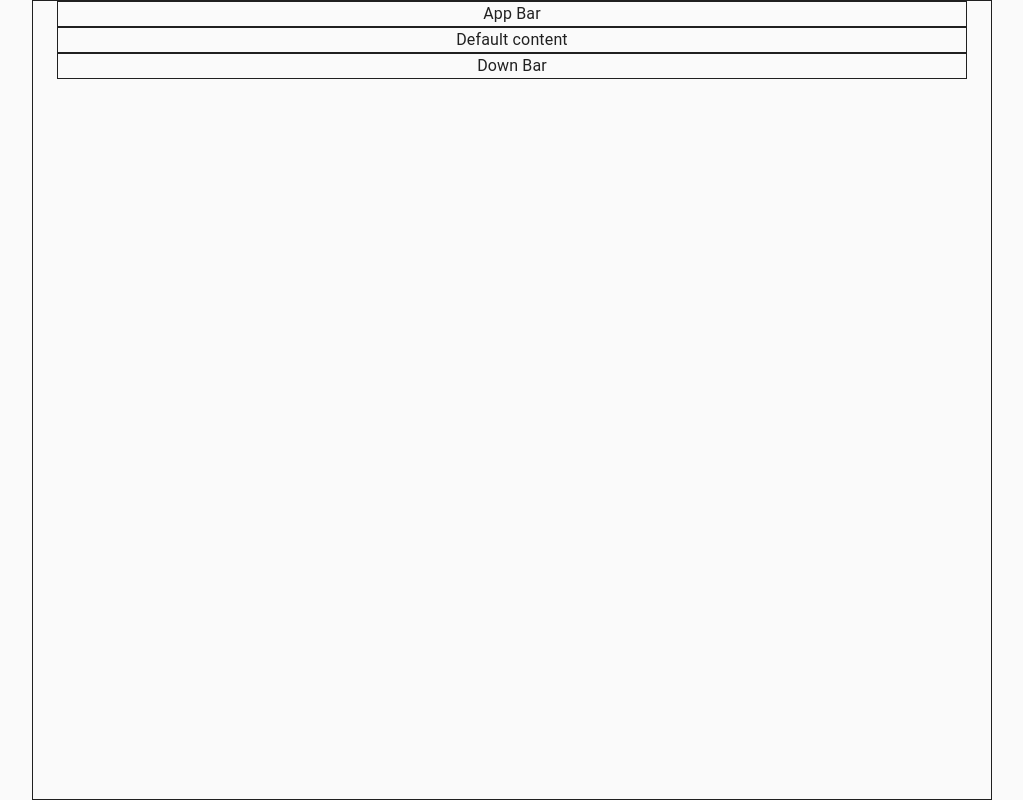
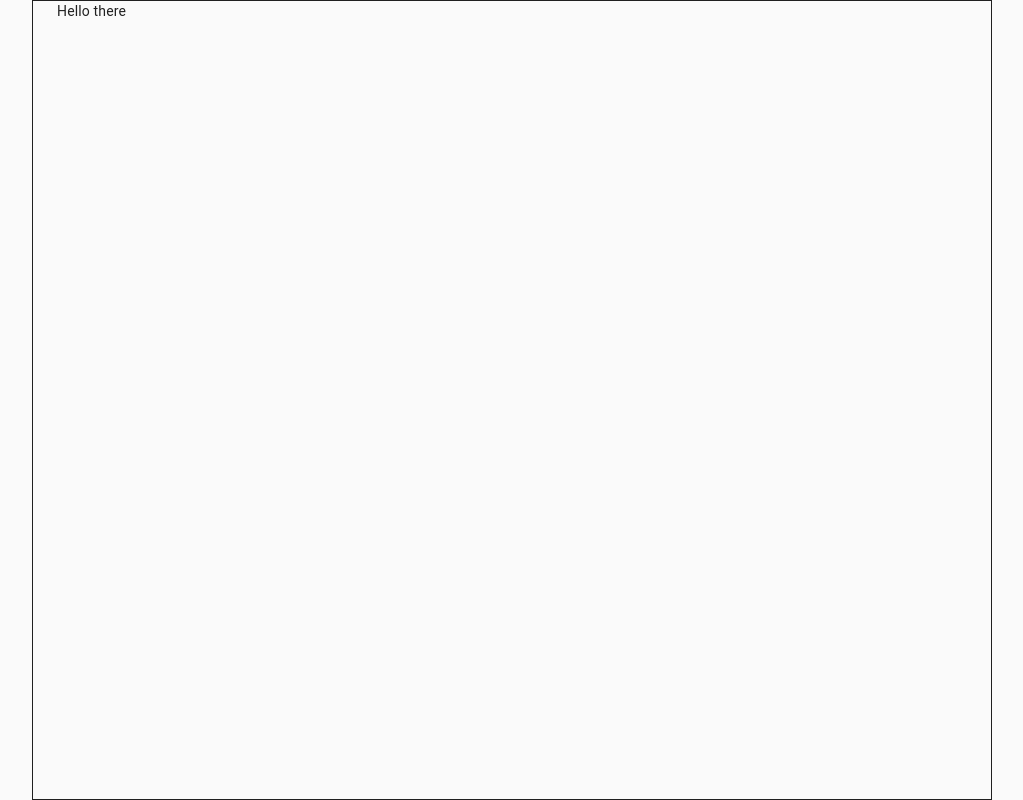
Before and after one commit to TheAncientOwl/personal-page, a React (Create React App) app: page / in a window 1280 px wide. Shown: the whole page, without its empty margins (128-1151 px from the left). Built offline with nearby package versions, Linux system fonts and the light colour scheme.

Commit message:
think about new layout lol. (SRS NOW LMAO).

```diff
--- a/src/components/App.jsx
+++ b/src/components/App.jsx
@@ -1,8 +1,6 @@
-import React, { useState } from 'react';
-import { makeStyles, CssBaseline, Container } from '@material-ui/core';
+import React from 'react';
 
-import TopBar from './TopBar';
-import Content from './Content';
+import { makeStyles, Container, CssBaseline } from '@material-ui/core';
 
 const useStyles = makeStyles({
   root: {
@@ -13,15 +11,13 @@ const useStyles = makeStyles({
 });
 
 export default function App() {
-  const [content, setContent] = useState('Default content');
   const classes = useStyles();
 
   return (
     <>
       <CssBaseline />
       <Container className={classes.root} fixed maxWidth='md'>
-        <TopBar onContentChange={setContent} />
-        <Content>{content}</Content>
+        Hello there
       </Container>
     </>
   );
--- a/src/components/Content.jsx
+++ /dev/null
@@ -1,29 +0,0 @@
-import React from 'react';
-import PropTypes from 'prop-types';
-
-import { makeStyles, Typography } from '@material-ui/core';
-
-import DownBar from './DownBar';
-
-const useStyles = makeStyles({
-  root: {
-    borderStyle: 'solid',
-    borderWidth: '0.5px',
-  },
-});
-
-export default function Content({ children }) {
-  const classes = useStyles();
-  return (
-    <>
-      <Typography className={classes.root} align='center'>
-        {children}
-      </Typography>
-      <DownBar />
-    </>
-  );
-}
-
-Content.propTypes = {
-  children: PropTypes.any,
-};
--- a/src/components/DownBar.jsx
+++ /dev/null
@@ -1,18 +0,0 @@
-import React from 'react';
-import { makeStyles, Typography } from '@material-ui/core';
-
-const useStyles = makeStyles({
-  root: {
-    borderStyle: 'solid',
-    borderWidth: '0.5px',
-  },
-});
-
-export default function DownBar() {
-  const classes = useStyles();
-  return (
-    <Typography className={classes.root} align='center'>
-      Down Bar
-    </Typography>
-  );
-}
--- a/src/components/TopBar.jsx
+++ /dev/null
@@ -1,18 +0,0 @@
-import { makeStyles, Typography } from '@material-ui/core';
-import React from 'react';
-
-const useStyles = makeStyles({
-  root: {
-    borderStyle: 'solid',
-    borderWidth: '0.5px',
-  },
-});
-
-export default function TopBar() {
-  const classes = useStyles();
-  return (
-    <Typography className={classes.root} align='center'>
-      App Bar
-    </Typography>
-  );
-}
```
Also changed, not shown: public/robots.txt (deleted).
